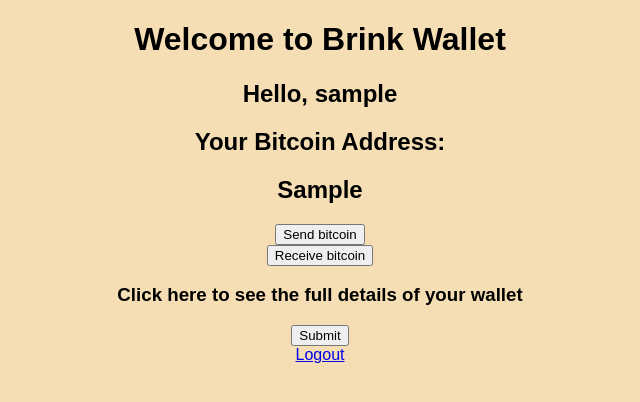
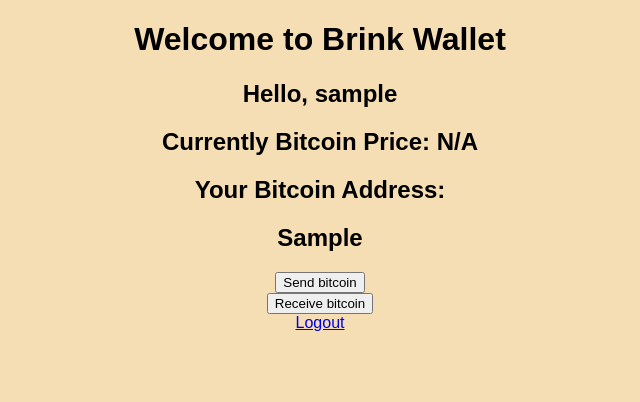
Before and after one commit to BrinkOfSecondBailout/Brink-Bitcoin-Wallet, a Django app: page / in a window 1280 px wide. Shown: the top 402 px of the page, without its empty margins (320-960 px from the left). Run offline with Django 5.2, Linux system fonts and the light colour scheme; the visitor is signed in with stand-in values (Sample User, id 1); data that the repository does not hold is empty.

Commit message:
price showing on html

```diff
--- a/templates/index.html
+++ b/templates/index.html
@@ -16,8 +16,14 @@
 
         <h2>Hello, {{ user.username }}</h2>
 
-        <h2>Your Bitcoin Address:</h2>
-        <h2>{{ user.first_name }}</h2>
+        <div>
+            <h2>Currently Bitcoin Price: {{ detail.live_btc_price }}</h2>
+        </div>
+
+        <div>
+            <h2>Your Bitcoin Address:</h2>
+            <h2>{{ user.first_name }}</h2>
+        </div>
 
         <div>
             <a href=""><button>Send bitcoin</button></a>
@@ -26,14 +32,14 @@
             <a href=""><button>Receive bitcoin</button></a>
         </div>
 
-        <div>
+        <!-- <div>
             <h3>Click here to see the full details of your wallet</h3>
             <form action="/" method="POST">
                 {% csrf_token %}
                 <input type="hidden" name="addr" value="{{user.first_name}}">
                 <button type="submit">Submit</button>
             </form>
-        </div>
+        </div> -->
 
         <div>
             <a href="logout">Logout</a>
--- a/wallet/views.py
+++ b/wallet/views.py
@@ -26,16 +26,10 @@ def index(request):
             return None
 
 
-
-    if request.method == 'POST':
-        addr = request.POST['addr']
-        # res2 = requests.get('https://cryptowat.ch/')
-        # soup2 = bs4.BeautifulSoup(res2.text, 'lxml')
-        # live_price = soup2.find_all('span', {'class': 'price'})
-        # live_bitcoin_price = live_price[1].getText()
-        # live_bitcoin_price1 = live_price[1].getText()
-        live_btc_price = get_live_bitcoin_price()
-        print(live_btc_price)
+    # if request.method == 'POST':
+    #     addr = request.POST['addr']
+    #     live_btc_price = get_live_bitcoin_price()
+    #     print(live_btc_price)
 
         # res = requests.get('https://www.blockchain.com/explorer/addresses/btc/'+ addr)
 
@@ -71,18 +65,22 @@ def index(request):
         # detail.total_received1 = total_received1
         # detail.total_sent = total_sent
         # detail.total_sent1 = total_sent1
-        detail.live_btc_price = live_btc_price
+        # detail.live_btc_price = live_btc_price
         # detail.live_bitcoin_price1 = live_bitcoin_price1
         # detail.balance_usd = int(balance_usd)
         # detail.total_received_usd = int(total_received_usd)
         # detail.total_sent_usd = int(total_sent_usd)
 
 
+    detail = Details()
+    live_btc_price = get_live_bitcoin_price()
+
+    if live_btc_price is not None:
+        detail.live_btc_price = live_btc_price
     else:
-        detail = '   '
+        detail.live_btc_price = 'N/A'
 
     return render(request, 'index.html', {'detail' : detail})
-    # return render(request, 'index.html')
 
 def login(request):
     if request.method == 'POST':
```
